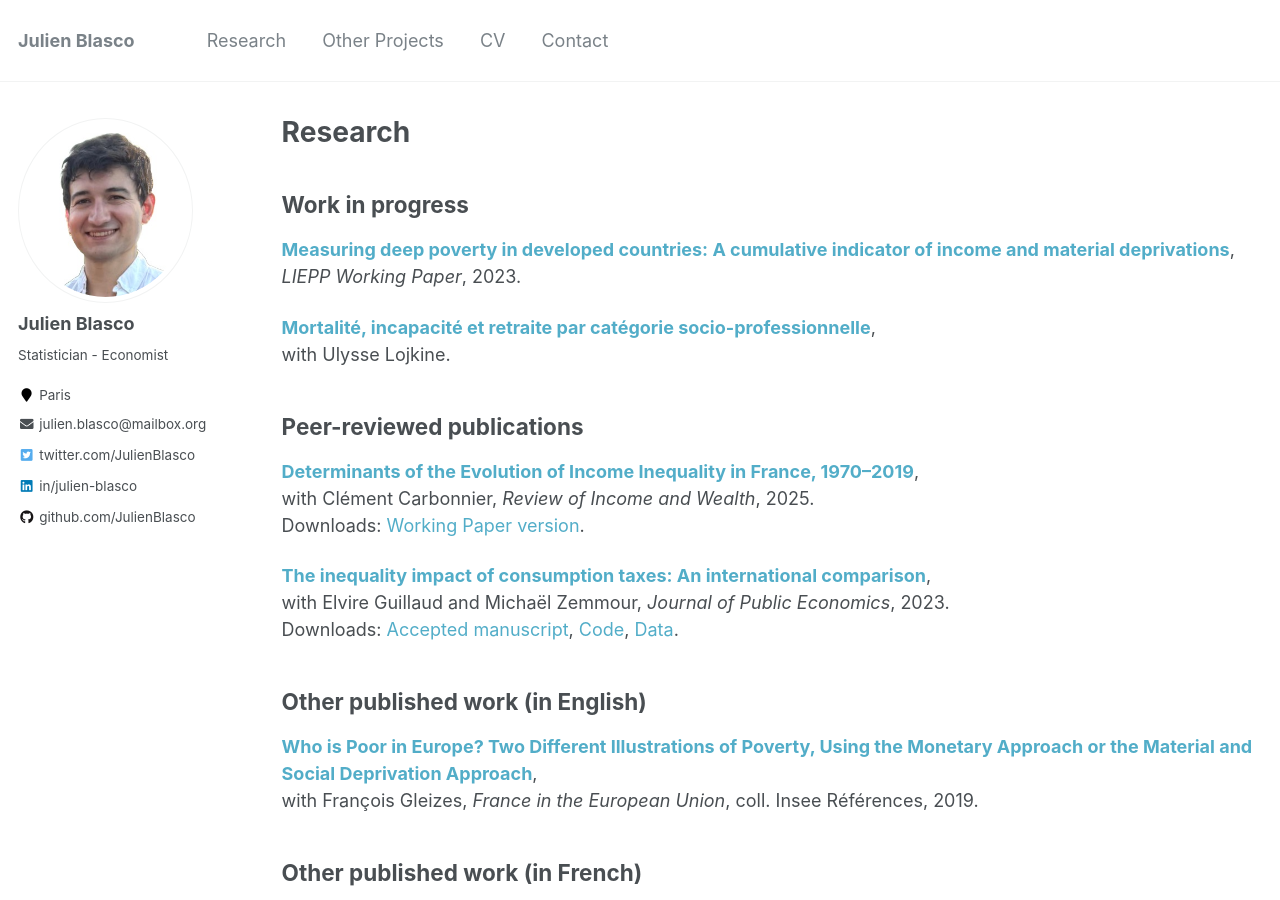
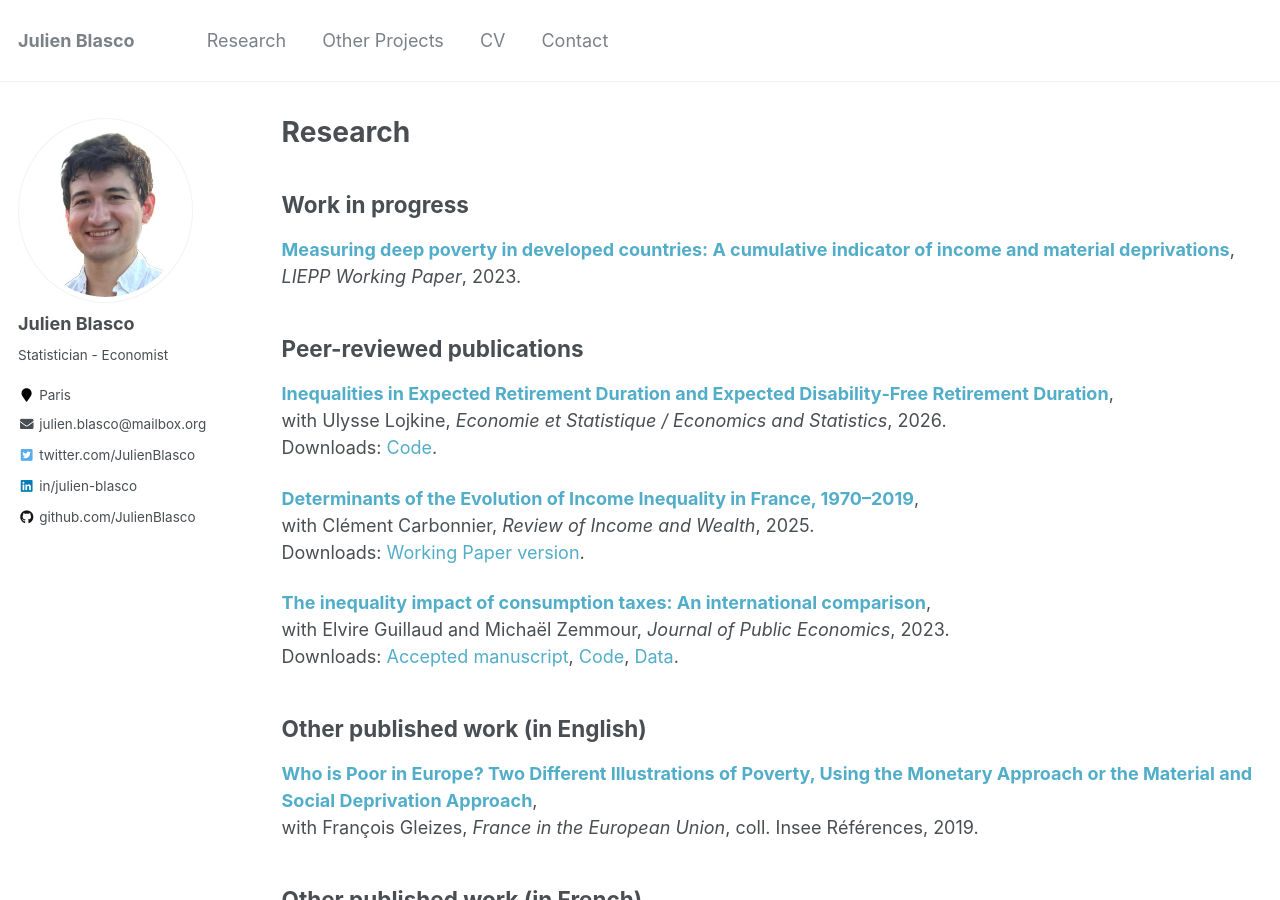
Before and after one commit to JulienBlasco/julienblasco.github.io, a Jekyll site: the page built from _pages/research.md, in a window 1280 px wide and 900 px high. Built offline with Jekyll 4.4.1, drawn with Linux system fonts in a browser that asks for light colours.

Commit message:
Update research publications in research.md
Removed a work in progress entry and added a new peer-reviewed publication with details.

```diff
--- a/_pages/research.md
+++ b/_pages/research.md
@@ -14,11 +14,11 @@ author_profile: true
 *LIEPP Working Paper*, 2023.
 
 
-**[Mortalité, incapacité et retraite par catégorie socio-professionnelle](https://hal.science/hal-04030089)**,
-with Ulysse Lojkine.
+## Peer-reviewed publications
 
-
-## Peer-reviewed publications
+**[Inequalities in Expected Retirement Duration and Expected Disability‑Free Retirement Duration](https://doi.org/10.24187/ecostat.2025.549.2142)**,
+with Ulysse Lojkine, *Economie et Statistique / Economics and Statistics*, 2026.
+Downloads: [Code](https://github.com/ULojkine/ERSI).
 
 **[Determinants of the Evolution of Income Inequality in France, 1970–2019](https://onlinelibrary.wiley.com/doi/10.1111/roiw.70037)**,
 with Clément Carbonnier, *Review of Income and Wealth*, 2025.
```
